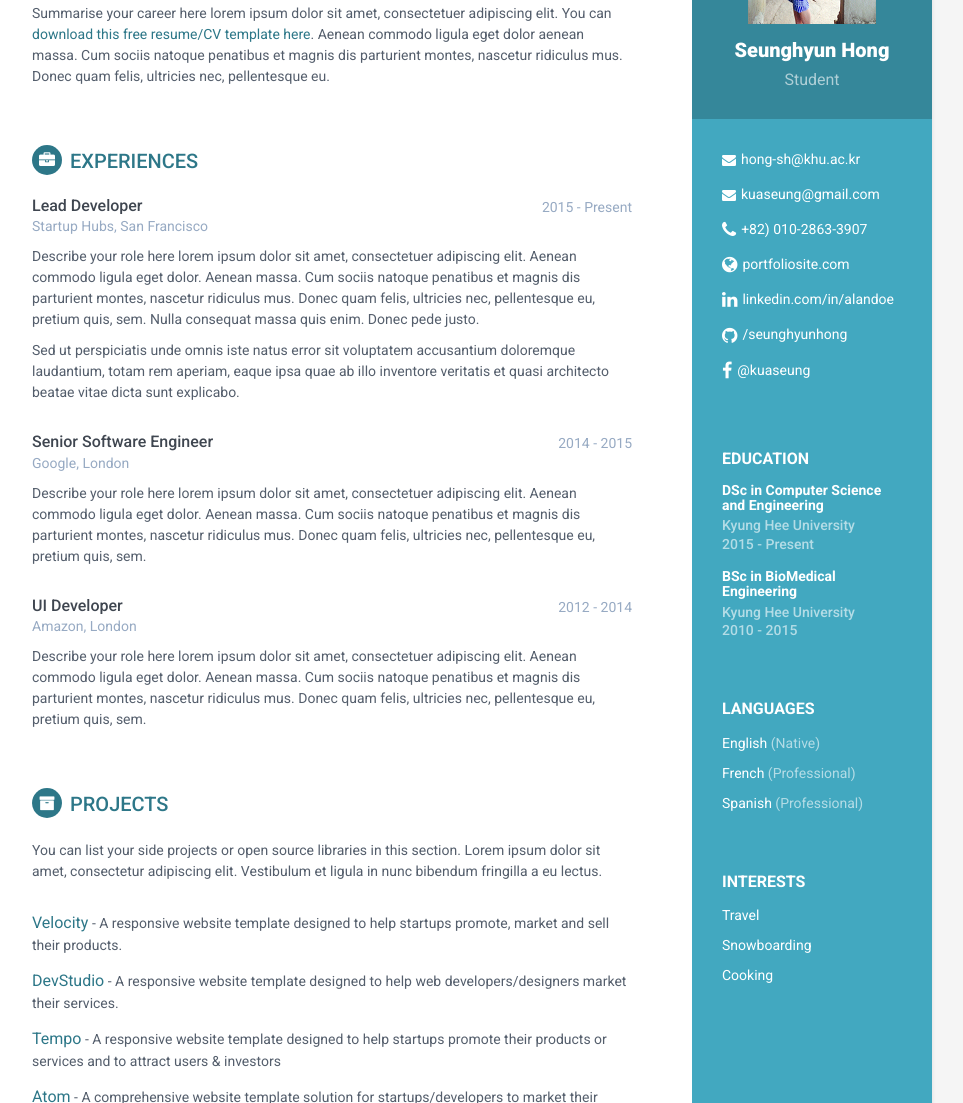
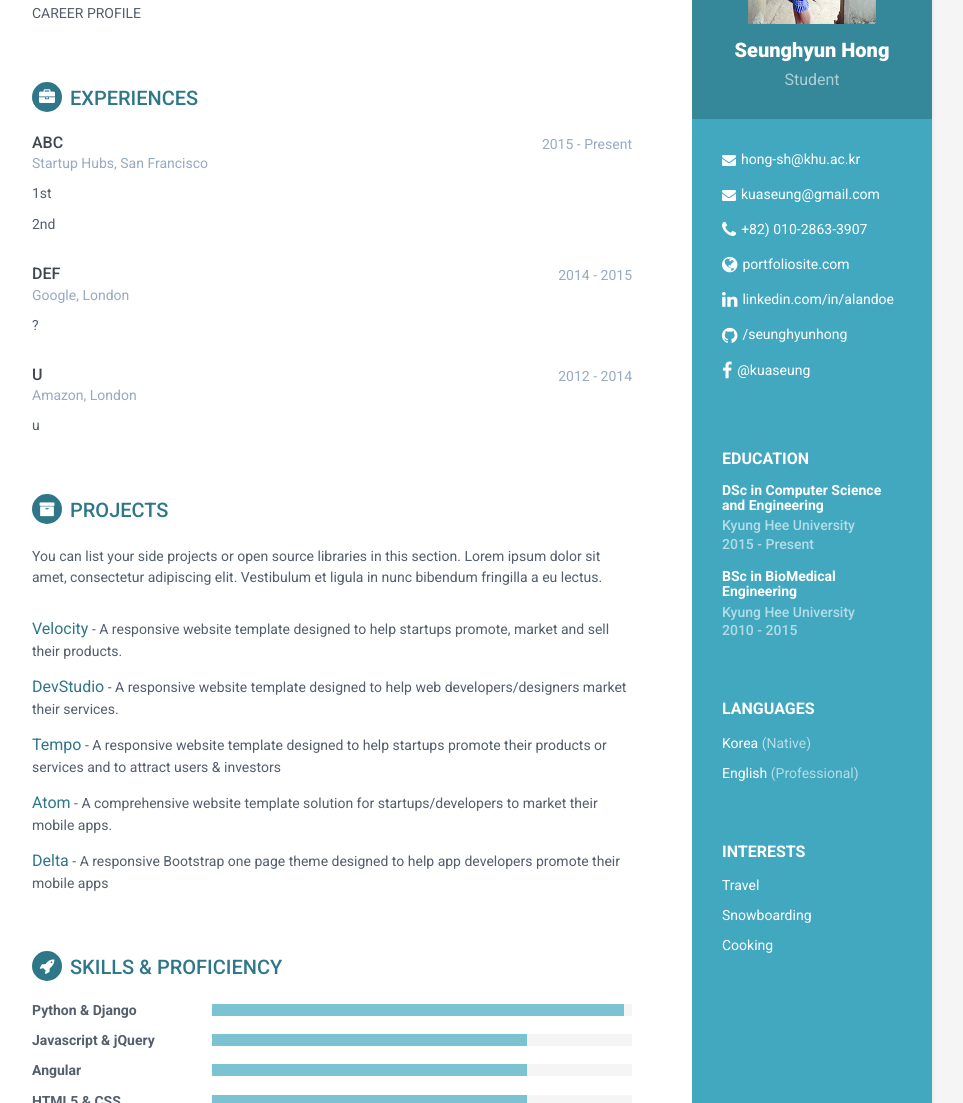
Before and after one commit to SeunghyunHong/seunghyunhong.github.io, a plain HTML site: page index.html in a window 1280 px wide. Shown: the part 207-1310 px from the top of the page, without its empty margins (188-1151 px from the left). Drawn offline with Linux system fonts and the light colour scheme.

Commit message:
Update index.html

```diff
--- a/index.html
+++ b/index.html
@@ -65,9 +65,8 @@
             <div class="languages-container container-block">
                 <h2 class="container-block-title">Languages</h2>
                 <ul class="list-unstyled interests-list">
-                    <li>English <span class="lang-desc">(Native)</span></li>
-                    <li>French <span class="lang-desc">(Professional)</span></li>
-                    <li>Spanish <span class="lang-desc">(Professional)</span></li>
+                    <li>Korea <span class="lang-desc">(Native)</span></li>
+                    <li>English <span class="lang-desc">(Professional)</span></li>
                 </ul>
             </div><!--//interests-->
 
@@ -87,7 +86,9 @@
                 <h1 class="page-title">Profile Test Page</h1>
                 <h2 class="section-title"><i class="fa fa-user"></i>Career Profile</h2>
                 <div class="summary">
-                    <p>Summarise your career here lorem ipsum dolor sit amet, consectetuer adipiscing elit. You can <a href="http://themes.3rdwavemedia.com/website-templates/orbit-free-resume-cv-template-for-developers/" target="_blank">download this free resume/CV template here</a>. Aenean commodo ligula eget dolor aenean massa. Cum sociis natoque penatibus et magnis dis parturient montes, nascetur ridiculus mus. Donec quam felis, ultricies nec, pellentesque eu.</p>
+                    <p>
+CAREER PROFILE
+                    </p>
                 </div><!--//summary-->
             </section><!--//section-->
 
@@ -97,27 +98,33 @@
                 <div class="item">
                     <div class="meta">
                         <div class="upper-row">
-                            <h3 class="job-title">Lead Developer</h3>
+                            <h3 class="job-title">ABC</h3>
                             <div class="time">2015 - Present</div>
                         </div><!--//upper-row-->
                         <div class="company">Startup Hubs, San Francisco</div>
                     </div><!--//meta-->
                     <div class="details">
-                        <p>Describe your role here lorem ipsum dolor sit amet, consectetuer adipiscing elit. Aenean commodo ligula eget dolor. Aenean massa. Cum sociis natoque penatibus et magnis dis parturient montes, nascetur ridiculus mus. Donec quam felis, ultricies nec, pellentesque eu, pretium quis, sem. Nulla consequat massa quis enim. Donec pede justo.</p>
-                        <p>Sed ut perspiciatis unde omnis iste natus error sit voluptatem accusantium doloremque laudantium, totam rem aperiam, eaque ipsa quae ab illo inventore veritatis et quasi architecto beatae vitae dicta sunt explicabo. </p>
+                        <p>
+                            1st
+                        </p>
+                        <p>
+                            2nd
+                        </p>
                     </div><!--//details-->
                 </div><!--//item-->
 
                 <div class="item">
                     <div class="meta">
                         <div class="upper-row">
-                            <h3 class="job-title">Senior Software Engineer</h3>
+                            <h3 class="job-title">DEF</h3>
                             <div class="time">2014 - 2015</div>
                         </div><!--//upper-row-->
                         <div class="company">Google, London</div>
                     </div><!--//meta-->
                     <div class="details">
-                        <p>Describe your role here lorem ipsum dolor sit amet, consectetuer adipiscing elit. Aenean commodo ligula eget dolor. Aenean massa. Cum sociis natoque penatibus et magnis dis parturient montes, nascetur ridiculus mus. Donec quam felis, ultricies nec, pellentesque eu, pretium quis, sem.</p>
+                        <p>
+                            ?
+                        </p>
 
                     </div><!--//details-->
                 </div><!--//item-->
@@ -125,13 +132,15 @@
                 <div class="item">
                     <div class="meta">
                         <div class="upper-row">
-                            <h3 class="job-title">UI Developer</h3>
+                            <h3 class="job-title">U</h3>
                             <div class="time">2012 - 2014</div>
                         </div><!--//upper-row-->
                         <div class="company">Amazon, London</div>
                     </div><!--//meta-->
                     <div class="details">
-                        <p>Describe your role here lorem ipsum dolor sit amet, consectetuer adipiscing elit. Aenean commodo ligula eget dolor. Aenean massa. Cum sociis natoque penatibus et magnis dis parturient montes, nascetur ridiculus mus. Donec quam felis, ultricies nec, pellentesque eu, pretium quis, sem.</p>
+                        <p>
+                            u
+                        </p>
                     </div><!--//details-->
                 </div><!--//item-->
 
@@ -175,7 +184,7 @@
                     <div class="item">
                         <h3 class="level-title">Javascript &amp; jQuery</h3>
                         <div class="level-bar">
-                            <div class="level-bar-inner" data-level="98%">
+                            <div class="level-bar-inner" data-level="75%">
                             </div>
                         </div><!--//level-bar-->
                     </div><!--//item-->
@@ -183,7 +192,7 @@
                     <div class="item">
                         <h3 class="level-title">Angular</h3>
                         <div class="level-bar">
-                            <div class="level-bar-inner" data-level="98%">
+                            <div class="level-bar-inner" data-level="75%">
                             </div>
                         </div><!--//level-bar-->
                     </div><!--//item-->
@@ -191,7 +200,7 @@
                     <div class="item">
                         <h3 class="level-title">HTML5 &amp; CSS</h3>
                         <div class="level-bar">
-                            <div class="level-bar-inner" data-level="95%">
+                            <div class="level-bar-inner" data-level="75%">
                             </div>
                         </div><!--//level-bar-->
                     </div><!--//item-->
@@ -199,7 +208,7 @@
                     <div class="item">
                         <h3 class="level-title">Ruby on Rails</h3>
                         <div class="level-bar">
-                            <div class="level-bar-inner" data-level="85%">
+                            <div class="level-bar-inner" data-level="75%">
                             </div>
                         </div><!--//level-bar-->
                     </div><!--//item-->
@@ -207,7 +216,7 @@
                     <div class="item">
                         <h3 class="level-title">Sketch &amp; Photoshop</h3>
                         <div class="level-bar">
-                            <div class="level-bar-inner" data-level="60%">
+                            <div class="level-bar-inner" data-level="0%">
                             </div>
                         </div><!--//level-bar-->
                     </div><!--//item-->
```
